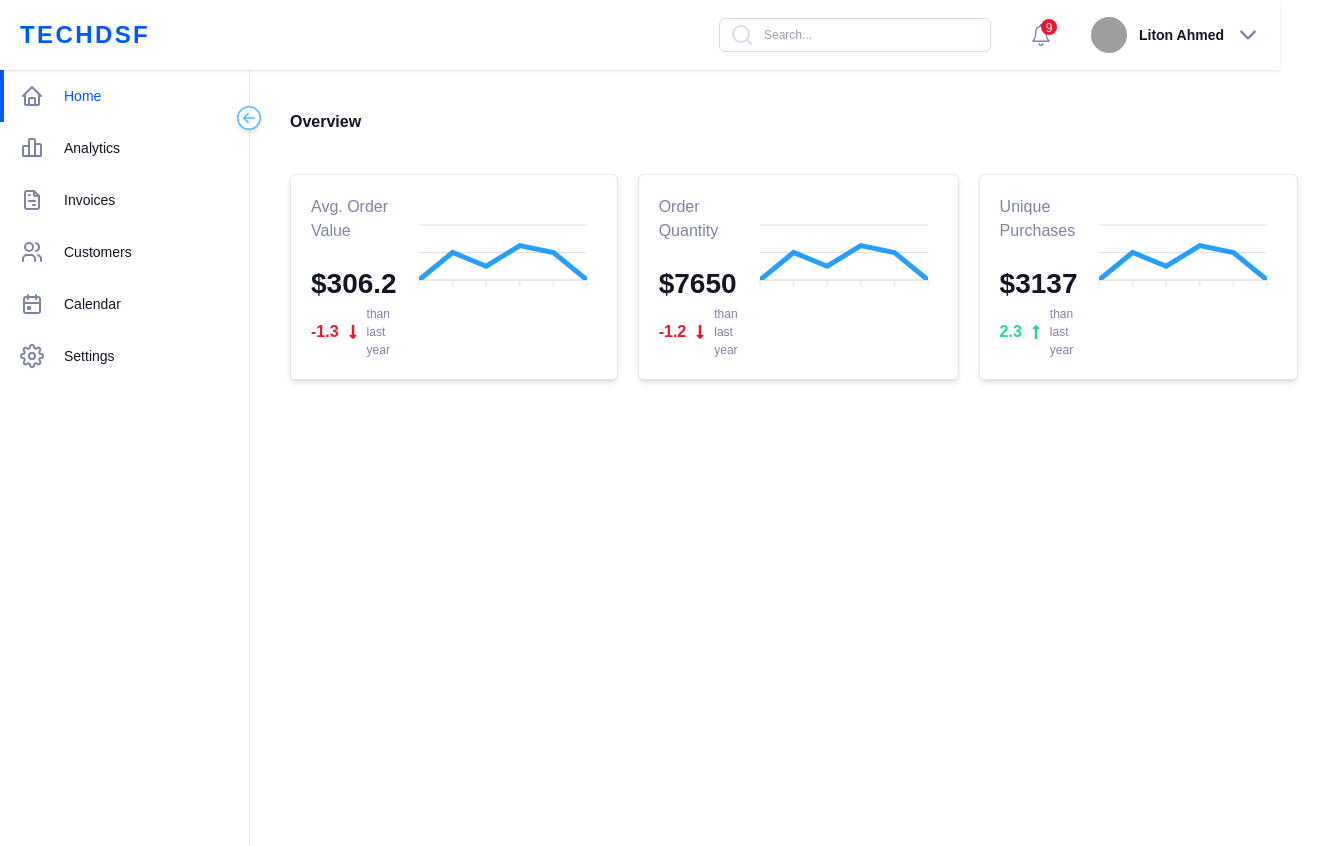
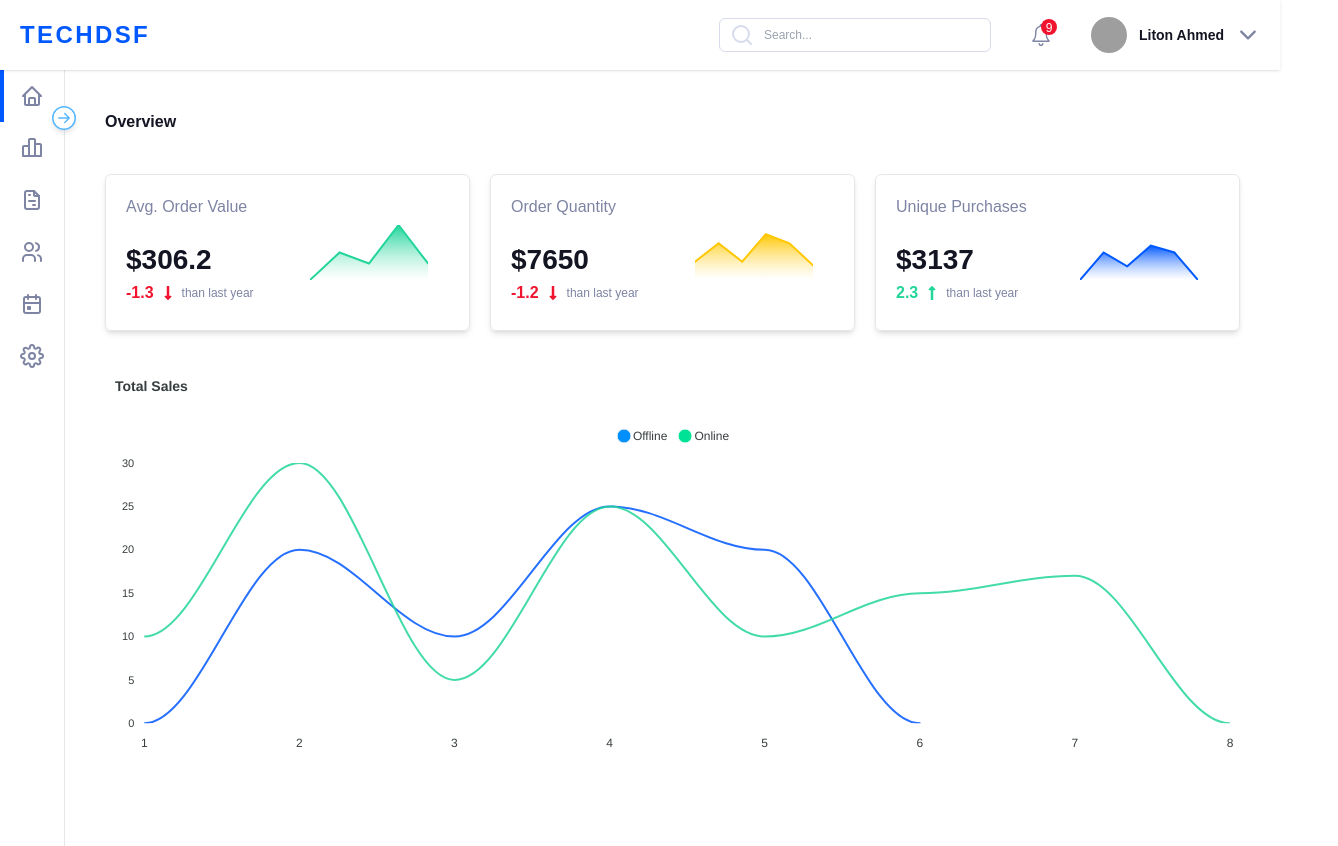
Before and after one commit to rifatptk/techdsf-admin, a React (Create React App) app: page / in a window 1280 px wide. Shown: the whole page, 1338 px wide, since content can reach past the window. Before the commit the page ends 800 px from the top, so only its background shows below. Built offline with nearby package versions, Linux system fonts and the light colour scheme; grey boxes are pictures that could not be loaded.

Commit message:
total sales chart added

```diff
--- a/src/App.js
+++ b/src/App.js
@@ -10,7 +10,7 @@ import Settings from './pages/Settings';
 import { useState } from 'react';
 
 function App() {
-  const [sidebarExpanded, setSidebarExpanded] = useState(true);
+  const [sidebarExpanded, setSidebarExpanded] = useState(false);
 
   return (
     <div className="App">
--- a/src/components/Card.jsx
+++ b/src/components/Card.jsx
@@ -1,32 +1,7 @@
 import { FaLongArrowAltDown } from 'react-icons/fa';
 import Chart from 'react-apexcharts';
 
-const Card = ({ cardData: { title, amount, growth } }) => {
-  const chartData = {
-    options: {
-      chart: {
-        id: 'basic-bar',
-        toolbar: { show: false },
-      },
-      xaxis: {
-        labels: {
-          show: false,
-        },
-      },
-      yaxis: {
-        labels: {
-          show: false,
-        },
-      },
-    },
-    series: [
-      {
-        name: 'series-1',
-        data: [0, 20, 10, 25, 20, 0],
-      },
-    ],
-  };
-
+const Card = ({ cardData: { title, amount, growth, chartData } }) => {
   return (
     <div className="flex-1 border shadow-md p-[20px] rounded-[6px] flex">
       <div className="content flex-1">
@@ -48,8 +23,8 @@ const Card = ({ cardData: { title, amount, growth } }) => {
         <Chart
           options={chartData.options}
           series={chartData.series}
-          type="line"
-          width="200"
+          type="area"
+          width="150"
           height={100}
         />
       </div>
--- a/src/constants.js
+++ b/src/constants.js
@@ -5,12 +5,6 @@ import { TbUsers } from 'react-icons/tb';
 import { TbCalendarEvent } from 'react-icons/tb';
 import { FiSettings } from 'react-icons/fi';
 
-// import FiMail from 'react-icons/fi';
-// import TbMessageCircle from 'react-icons/tb';
-// import IoNotificationsOutline from 'react-icons/io';
-// import FiSearch from 'react-icons/fi';
-// import TbFileDownload from 'react-icons/tb';
-// import TbHelp from 'react-icons/tb';
 const iconStyle = { size: 24, color: '#7E84A3' };
 
 export const sideBarLinks = [
@@ -78,10 +72,246 @@ export const sideBarLinks = [
 ];
 
 export const overviewCards = [
-  { title: 'Avg. Order Value', amount: 306.2, growth: -1.3 },
-  { title: 'Order Quantity', amount: 7650, growth: -1.2 },
-  { title: 'Unique Purchases', amount: 3137, growth: 2.3 },
+  {
+    title: 'Avg. Order Value',
+    amount: 306.2,
+    growth: -1.3,
+    chartData: {
+      options: {
+        chart: {
+          id: 'avg-order-value',
+          toolbar: { show: false },
+        },
+        fill: {
+          colors: '#21D59B',
+          gradient: {
+            shade: 'light',
+            opacityFrom: 1,
+            opacityTo: 0,
+          },
+        },
+        stroke: {
+          show: true,
+          curve: 'straight',
+          lineCap: 'round',
+          colors: ['#21D59B'],
+          width: 2,
+          dashArray: 0,
+        },
+        dataLabels: {
+          enabled: false,
+        },
+        tooltip: {
+          enabled: false,
+        },
+        grid: {
+          show: false,
+        },
+        xaxis: {
+          show: false,
+          labels: {
+            show: false,
+          },
+          axisBorder: {
+            show: false,
+          },
+          axisTicks: {
+            show: false,
+          },
+        },
+        yaxis: {
+          labels: {
+            show: false,
+          },
+        },
+      },
+      series: [
+        {
+          name: 'series-1',
+          data: [5, 10, 8, 15, 8],
+        },
+      ],
+    },
+  },
+  {
+    title: 'Order Quantity',
+    amount: 7650,
+    growth: -1.2,
+    chartData: {
+      options: {
+        chart: {
+          id: 'order-quantity',
+          toolbar: { show: false },
+        },
+        fill: {
+          colors: '#FFC700',
+          gradient: {
+            shade: 'light',
+            opacityFrom: 1,
+            opacityTo: 0,
+          },
+        },
+        stroke: {
+          show: true,
+          curve: 'straight',
+          lineCap: 'round',
+          colors: ['#FFC700'],
+          width: 2,
+          dashArray: 0,
+        },
+        dataLabels: {
+          enabled: false,
+        },
+        tooltip: {
+          enabled: false,
+        },
+        grid: {
+          show: false,
+        },
+        xaxis: {
+          show: false,
+          labels: {
+            show: false,
+          },
+          axisBorder: {
+            show: false,
+          },
+          axisTicks: {
+            show: false,
+          },
+        },
+        yaxis: {
+          labels: {
+            show: false,
+          },
+        },
+      },
+      series: [
+        {
+          name: 'series-1',
+          data: [10, 20, 10, 25, 20, 8],
+        },
+      ],
+    },
+  },
+  {
+    title: 'Unique Purchases',
+    amount: 3137,
+    growth: 2.3,
+    chartData: {
+      options: {
+        chart: {
+          id: 'unique-purchase',
+          toolbar: { show: false },
+        },
+        fill: {
+          colors: '#0058FF',
+          gradient: {
+            shade: 'light',
+            opacityFrom: 1,
+            opacityTo: 0,
+          },
+        },
+        stroke: {
+          show: true,
+          curve: 'straight',
+          lineCap: 'round',
+          colors: ['#0058FF'],
+          width: 2,
+          dashArray: 0,
+        },
+        dataLabels: {
+          enabled: false,
+        },
+        tooltip: {
+          enabled: false,
+        },
+        grid: {
+          show: false,
+        },
+        xaxis: {
+          show: false,
+          labels: {
+            show: false,
+          },
+          axisBorder: {
+            show: false,
+          },
+          axisTicks: {
+            show: false,
+          },
+        },
+        yaxis: {
+          labels: {
+            show: false,
+          },
+        },
+      },
+      series: [
+        {
+          name: 'series-1',
+          data: [0, 20, 10, 25, 20, 0],
+        },
+      ],
+    },
+  },
 ];
+
+export const homeChartData = {
+  options: {
+    title: { text: 'Total Sales', margin: 32, fontFamily: '"Poppins", Arial' },
+    chart: {
+      id: 'total-sales',
+      toolbar: { show: false },
+    },
+    legend: { position: 'top' },
+
+    stroke: {
+      show: true,
+      curve: 'smooth',
+      lineCap: 'round',
+      colors: ['#0058FF', '#21D59B'],
+      width: 2,
+      dashArray: 0,
+    },
+    dataLabels: {
+      enabled: false,
+    },
+    // tooltip: {
+    //   enabled: false,
+    // },
+    grid: {
+      show: false,
+    },
+    xaxis: {
+      show: true,
+      labels: {
+        show: true,
+      },
+      axisBorder: {
+        show: false,
+      },
+      axisTicks: {
+        show: false,
+      },
+    },
+    // yaxis: {
+    //   labels: {
+    //     show: false,
+    //   },
+    // },
+  },
+  series: [
+    {
+      name: 'Offline',
+      data: [0, 20, 10, 25, 20, 0],
+    },
+    {
+      name: 'Online',
+      data: [10, 30, 5, 25, 10, 15, 17, 0],
+    },
+  ],
+};
 
 export const yourTransaction = [
   { date: 'Today', source: 'Starbucks Cafe', type: 'Food', amount: 15.14 },
--- a/src/pages/Home.jsx
+++ b/src/pages/Home.jsx
@@ -1,5 +1,7 @@
 import React from 'react';
 import Cards from '../components/Cards';
+import Chart from 'react-apexcharts';
+import { homeChartData } from '../constants';
 
 const Home = () => {
   return (
@@ -8,6 +10,15 @@ const Home = () => {
         Overview
       </p>
       <Cards />
+      <div className="my-[30px]">
+        <Chart
+          options={homeChartData.options}
+          series={homeChartData.series}
+          type="line"
+          width="100%"
+          height={400}
+        />
+      </div>
     </div>
   );
 };
```
